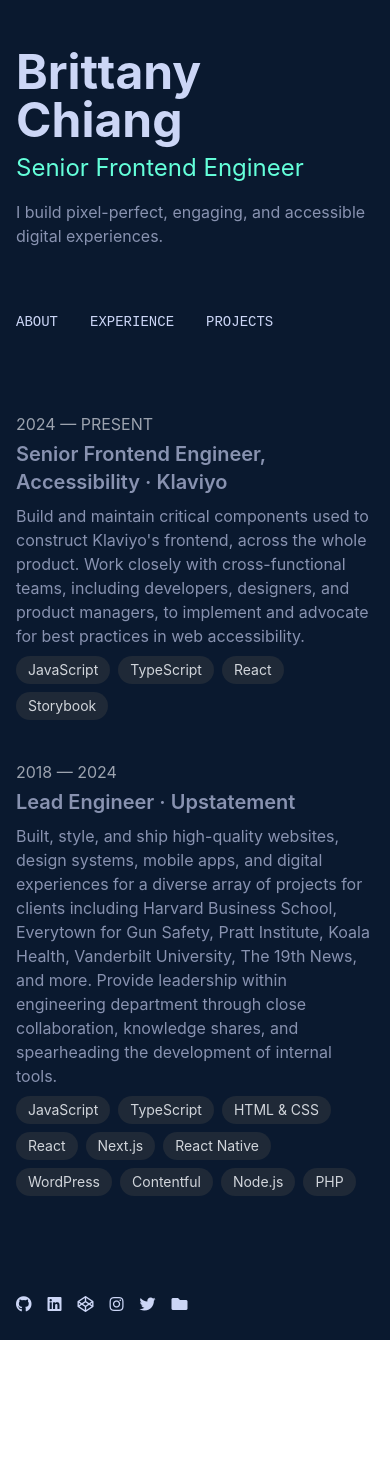
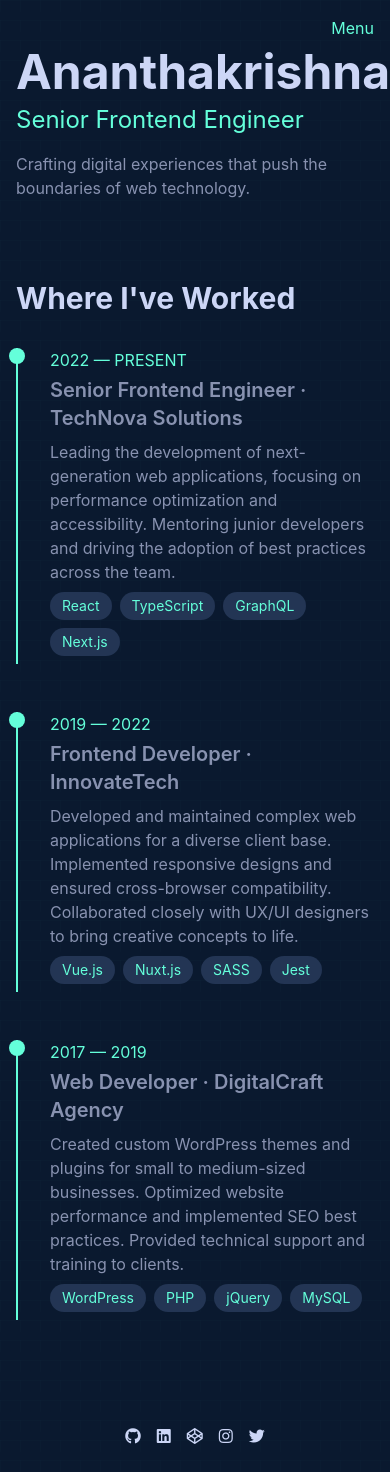
Before and after one commit to Ananthakrishna24/portfolio-v1, a React (Create React App) app: page /experience in a window 390 px wide. Before the commit the page ends 1340 px from the top, so only its background shows below. Built offline with nearby package versions, Linux system fonts and the light colour scheme.

Commit message:
Added framer animations

```diff
--- a/src/App.js
+++ b/src/App.js
@@ -1,14 +1,43 @@
 import React from 'react';
 import { BrowserRouter as Router, Route, Switch } from 'react-router-dom';
+import { motion } from 'framer-motion';
 import Layout from './components/Layout';
 import About from './components/About';
 import Experience from './components/Experience';
 import Projects from './components/Projects';
 
+const BackgroundAnimation = () => (
+  <svg
+    className="absolute inset-0 w-full h-full"
+    xmlns="http://www.w3.org/2000/svg"
+  >
+    <defs>
+      <pattern
+        id="small-grid"
+        width="20"
+        height="20"
+        patternUnits="userSpaceOnUse"
+      >
+        <motion.path
+          d="M 20 0 L 0 0 0 20"
+          fill="none"
+          stroke="rgba(100, 255, 218, 0.05)"
+          strokeWidth="0.5"
+          initial={{ pathLength: 0 }}
+          animate={{ pathLength: 1 }}
+          transition={{ duration: 2, repeat: Infinity, repeatType: 'reverse', ease: 'linear' }}
+        />
+      </pattern>
+    </defs>
+    <rect width="100%" height="100%" fill="url(#small-grid)" />
+  </svg>
+);
 
 function App() {
   return (
     <Router>
+      <div className="relative overflow-hidden">
+        <BackgroundAnimation />
         <Layout>
           <Switch>
             <Route exact path="/" component={About} />
@@ -16,6 +45,7 @@ function App() {
             <Route path="/projects" component={Projects} />
           </Switch>
         </Layout>
+      </div>
     </Router>
   );
 }
--- a/src/components/About.js
+++ b/src/components/About.js
@@ -1,23 +1,47 @@
 import React from 'react';
+import { motion } from 'framer-motion';
 
 const About = () => {
+  const containerVariants = {
+    hidden: { opacity: 0 },
+    visible: {
+      opacity: 1,
+      transition: {
+        staggerChildren: 0.2
+      }
+    }
+  };
+
+  const childVariants = {
+    hidden: { opacity: 0, y: 20 },
+    visible: {
+      opacity: 1,
+      y: 0,
+      transition: {
+        type: "spring",
+        damping: 12,
+        stiffness: 100
+      }
+    }
+  };
+
   return (
-    <div className="space-y-6 text-lg leading-relaxed max-w-2xl">
-      <p>
-        Back in 2012, I decided to try my hand at creating custom Tumblr themes and tumbled head first into the rabbit hole of coding and
-        web development. Fast-forward to today, and I've had the privilege of building software for an <span className="text-green">advertising agency</span>, a <span className="text-green">start-up</span>, a <span className="text-green">huge
-        corporation</span>, and a <span className="text-green">digital product studio</span>.
-      </p>
-      <p>
-        My main focus these days is building accessible user interfaces for our customers at <span className="text-green">Klaviyo</span>. I most enjoy building software in the sweet
-        spot where design and engineering meet — things that look good but are also built well under the hood. In my free time, I've also released
-        an <span className="text-green">online video course</span> that covers everything you need to know to build a web app with the Spotify API.
-      </p>
-      <p>
-        When I'm not at the computer, I'm usually rock climbing, reading, hanging out with my wife and two cats, or running around Hyrule
-        searching for <span className="text-green">Korok seeds</span>.
-      </p>
-    </div>
+    <motion.div
+      className="space-y-6 text-lg leading-relaxed max-w-2xl mx-auto"
+      variants={containerVariants}
+      initial="hidden"
+      animate="visible"
+    >
+      <motion.p variants={childVariants}>
+        Since 2015, I've been on an exhilarating journey through the digital realm, crafting experiences that blend creativity with cutting-edge technology. My path has led me from <motion.span className="text-green" whileHover={{ scale: 1.1 }}>innovative startups</motion.span> to <motion.span className="text-green" whileHover={{ scale: 1.1 }}>Fortune 500 giants</motion.span>, always with a focus on pushing the boundaries of what's possible on the web.
+      </motion.p>
+      <motion.p variants={childVariants}>
+        Currently, I'm channeling my passion into creating intuitive and accessible interfaces at <motion.span className="text-green" whileHover={{ scale: 1.1 }}>TechNova Solutions</motion.span>. I thrive in the sweet spot where design meets functionality, crafting solutions that are not only visually stunning but also robust under the hood. In my spare time, I've developed a <motion.span className="text-green" whileHover={{ scale: 1.1 }}>series of interactive workshops</motion.span> on advanced React techniques and state management strategies.
+      </motion.p>
+      <motion.p variants={childVariants}>
+        Away from the keyboard, you'll find me exploring the great outdoors, experimenting with new cooking recipes, or diving into the latest sci-fi novel. I'm also an avid supporter of open-source projects and regularly contribute to various community-driven initiatives.
+      </motion.p>
+    </motion.div>
   );
 };
 
--- a/src/components/Experience.js
+++ b/src/components/Experience.js
@@ -1,43 +1,80 @@
 import React from 'react';
+import { motion } from 'framer-motion';
 
-const JobEntry = ({ date, title, company, description, technologies }) => (
-  <div className="mb-8">
-    <div className="text-gray-400">{date}</div>
-    <h3 className="text-xl font-semibold mt-1">{title} · {company}</h3>
-    <p className="mt-2">{description}</p>
-    <div className="mt-2 flex flex-wrap">
-      {technologies.map((tech, index) => (
-        <span key={index} className="bg-gray-800 text-gray-300 rounded-full px-3 py-1 text-sm mr-2 mb-2">
+const JobEntry = ({ date, title, company, description, technologies, index }) => (
+  <motion.div
+    className="mb-12 relative pl-8 border-l-2 border-green"
+    initial={{ opacity: 0, x: -50 }}
+    animate={{ opacity: 1, x: 0 }}
+    transition={{ duration: 0.5, delay: index * 0.2 }}
+  >
+    <motion.div
+      className="absolute left-0 w-4 h-4 bg-green rounded-full -ml-[9px]"
+      initial={{ scale: 0 }}
+      animate={{ scale: 1 }}
+      transition={{ type: "spring", stiffness: 300, delay: index * 0.2 + 0.5 }}
+    />
+    <motion.div className="text-green mb-1" whileHover={{ x: 5 }}>{date}</motion.div>
+    <motion.h3 className="text-xl font-semibold mb-2" whileHover={{ x: 5 }}>
+      {title} · {company}
+    </motion.h3>
+    <motion.p className="mb-2" initial={{ opacity: 0 }} animate={{ opacity: 1 }} transition={{ delay: index * 0.2 + 0.3 }}>
+      {description}
+    </motion.p>
+    <div className="flex flex-wrap">
+      {technologies.map((tech, techIndex) => (
+        <motion.span
+          key={techIndex}
+          className="bg-lightest-navy text-green rounded-full px-3 py-1 text-sm mr-2 mb-2"
+          whileHover={{ scale: 1.1 }}
+          initial={{ opacity: 0, y: 20 }}
+          animate={{ opacity: 1, y: 0 }}
+          transition={{ delay: index * 0.2 + 0.5 + techIndex * 0.1 }}
+        >
           {tech}
-        </span>
+        </motion.span>
       ))}
     </div>
-  </div>
+  </motion.div>
 );
 
 const Experience = () => {
   const jobs = [
     {
-      date: "2024 — PRESENT",
-      title: "Senior Frontend Engineer, Accessibility",
-      company: "Klaviyo",
-      description: "Build and maintain critical components used to construct Klaviyo's frontend, across the whole product. Work closely with cross-functional teams, including developers, designers, and product managers, to implement and advocate for best practices in web accessibility.",
-      technologies: ["JavaScript", "TypeScript", "React", "Storybook"]
+      date: "2022 — PRESENT",
+      title: "Senior Frontend Engineer",
+      company: "TechNova Solutions",
+      description: "Leading the development of next-generation web applications, focusing on performance optimization and accessibility. Mentoring junior developers and driving the adoption of best practices across the team.",
+      technologies: ["React", "TypeScript", "GraphQL", "Next.js"]
     },
     {
-      date: "2018 — 2024",
-      title: "Lead Engineer",
-      company: "Upstatement",
-      description: "Built, style, and ship high-quality websites, design systems, mobile apps, and digital experiences for a diverse array of projects for clients including Harvard Business School, Everytown for Gun Safety, Pratt Institute, Koala Health, Vanderbilt University, The 19th News, and more. Provide leadership within engineering department through close collaboration, knowledge shares, and spearheading the development of internal tools.",
-      technologies: ["JavaScript", "TypeScript", "HTML & CSS", "React", "Next.js", "React Native", "WordPress", "Contentful", "Node.js", "PHP"]
+      date: "2019 — 2022",
+      title: "Frontend Developer",
+      company: "InnovateTech",
+      description: "Developed and maintained complex web applications for a diverse client base. Implemented responsive designs and ensured cross-browser compatibility. Collaborated closely with UX/UI designers to bring creative concepts to life.",
+      technologies: ["Vue.js", "Nuxt.js", "SASS", "Jest"]
     },
-    // Add more job entries as needed
+    {
+      date: "2017 — 2019",
+      title: "Web Developer",
+      company: "DigitalCraft Agency",
+      description: "Created custom WordPress themes and plugins for small to medium-sized businesses. Optimized website performance and implemented SEO best practices. Provided technical support and training to clients.",
+      technologies: ["WordPress", "PHP", "jQuery", "MySQL"]
+    }
   ];
 
   return (
-    <div>
+    <div className="max-w-3xl mx-auto">
+      <motion.h2
+        className="text-3xl font-bold mb-8 text-lightest-slate"
+        initial={{ opacity: 0, y: -20 }}
+        animate={{ opacity: 1, y: 0 }}
+        transition={{ duration: 0.5 }}
+      >
+        Where I've Worked
+      </motion.h2>
       {jobs.map((job, index) => (
-        <JobEntry key={index} {...job} />
+        <JobEntry key={index} {...job} index={index} />
       ))}
     </div>
   );
--- a/src/components/Layout.js
+++ b/src/components/Layout.js
@@ -1,47 +1,116 @@
-import React from 'react';
+import React, { useState } from 'react';
 import { Link, useLocation } from 'react-router-dom';
-import { CSSTransition, TransitionGroup } from 'react-transition-group';
+import { motion, AnimatePresence } from 'framer-motion';
 
 const Layout = ({ children }) => {
   const location = useLocation();
+  const [isMenuOpen, setIsMenuOpen] = useState(false);
+
+  const menuVariants = {
+    open: { opacity: 1, x: 0 },
+    closed: { opacity: 0, x: "100%" },
+  };
 
   return (
-    <div className="min-h-screen bg-navy text-slate">
-      <header className="py-12">
+    <div className="min-h-screen bg-navy text-slate overflow-hidden">
+      <motion.header
+        initial={{ y: -100 }}
+        animate={{ y: 0 }}
+        transition={{ type: "spring", stiffness: 100 }}
+        className="py-12 relative z-10"
+      >
         <div className="container mx-auto px-4">
-          <h1 className="text-5xl font-bold text-lightest-slate">Brittany Chiang</h1>
-          <p className="text-2xl mt-2 text-green">Senior Frontend Engineer</p>
-          <p className="mt-4 text-slate max-w-xl">I build pixel-perfect, engaging, and accessible digital experiences.</p>
+          <motion.h1
+            className="text-5xl font-bold text-lightest-slate"
+            initial={{ opacity: 0 }}
+            animate={{ opacity: 1 }}
+            transition={{ delay: 0.2 }}
+          >
+            Ananthakrishna
+          </motion.h1>
+          <motion.p
+            className="text-2xl mt-2 text-green"
+            initial={{ opacity: 0 }}
+            animate={{ opacity: 1 }}
+            transition={{ delay: 0.4 }}
+          >
+            Senior Frontend Engineer
+          </motion.p>
+          <motion.p
+            className="mt-4 text-slate max-w-xl"
+            initial={{ opacity: 0 }}
+            animate={{ opacity: 1 }}
+            transition={{ delay: 0.6 }}
+          >
+            Crafting digital experiences that push the boundaries of web technology.
+          </motion.p>
         </div>
-      </header>
-      <nav className="py-4 mb-8 font-mono text-sm">
+      </motion.header>
+
+      <motion.button
+        className="fixed top-4 right-4 z-50 text-green"
+        onClick={() => setIsMenuOpen(!isMenuOpen)}
+        whileHover={{ scale: 1.1 }}
+        whileTap={{ scale: 0.9 }}
+      >
+        {isMenuOpen ? "Close" : "Menu"}
+      </motion.button>
+
+      <motion.nav
+        className="fixed top-0 right-0 bottom-0 w-64 bg-light-navy p-8 z-40"
+        variants={menuVariants}
+        initial="closed"
+        animate={isMenuOpen ? "open" : "closed"}
+      >
+        <ul className="space-y-6 font-mono text-sm">
+          <motion.li whileHover={{ scale: 1.1 }} whileTap={{ scale: 0.9 }}>
+            <Link to="/" className="text-lightest-slate hover:text-green transition duration-300" onClick={() => setIsMenuOpen(false)}>ABOUT</Link>
+          </motion.li>
+          <motion.li whileHover={{ scale: 1.1 }} whileTap={{ scale: 0.9 }}>
+            <Link to="/experience" className="text-lightest-slate hover:text-green transition duration-300" onClick={() => setIsMenuOpen(false)}>EXPERIENCE</Link>
+          </motion.li>
+          <motion.li whileHover={{ scale: 1.1 }} whileTap={{ scale: 0.9 }}>
+            <Link to="/projects" className="text-lightest-slate hover:text-green transition duration-300" onClick={() => setIsMenuOpen(false)}>PROJECTS</Link>
+          </motion.li>
+        </ul>
+      </motion.nav>
+
+      <main className="container mx-auto px-4 py-8 relative z-10">
+        <AnimatePresence mode="wait">
+          <motion.div
+            key={location.pathname}
+            initial={{ opacity: 0, y: 20 }}
+            animate={{ opacity: 1, y: 0 }}
+            exit={{ opacity: 0, y: -20 }}
+            transition={{ duration: 0.3 }}
+          >
+            {children}
+          </motion.div>
+        </AnimatePresence>
+      </main>
+
+      <motion.footer
+        initial={{ opacity: 0 }}
+        animate={{ opacity: 1 }}
+        transition={{ delay: 1 }}
+        className="py-6 relative z-10"
+      >
         <div className="container mx-auto px-4">
-          <ul className="flex space-x-8">
-            <li><Link to="/" className="text-lightest-slate hover:text-green transition duration-300">ABOUT</Link></li>
-            <li><Link to="/experience" className="text-lightest-slate hover:text-green transition duration-300">EXPERIENCE</Link></li>
-            <li><Link to="/projects" className="text-lightest-slate hover:text-green transition duration-300">PROJECTS</Link></li>
-          </ul>
-        </div>
-      </nav>
-      <main className="container mx-auto px-4 py-8">
-        <TransitionGroup>
-          <CSSTransition key={location.pathname} classNames="fade" timeout={300}>
-            {children}
-          </CSSTransition>
-        </TransitionGroup>
-      </main>
-      <footer className="py-6">
-        <div className="container mx-auto px-4">
-          <div className="flex space-x-4">
-            <a href="#" className="text-lightest-slate hover:text-green transition duration-300"><i className="fab fa-github"></i></a>
-            <a href="#" className="text-lightest-slate hover:text-green transition duration-300"><i className="fab fa-linkedin"></i></a>
-            <a href="#" className="text-lightest-slate hover:text-green transition duration-300"><i className="fab fa-codepen"></i></a>
-            <a href="#" className="text-lightest-slate hover:text-green transition duration-300"><i className="fab fa-instagram"></i></a>
-            <a href="#" className="text-lightest-slate hover:text-green transition duration-300"><i className="fab fa-twitter"></i></a>
-            <a href="#" className="text-lightest-slate hover:text-green transition duration-300"><i className="fas fa-folder"></i></a>
+          <div className="flex space-x-4 justify-center">
+            {['github', 'linkedin', 'codepen', 'instagram', 'twitter'].map((social) => (
+              <motion.a
+                key={social}
+                href="#"
+                className="text-lightest-slate hover:text-green transition duration-300"
+                whileHover={{ scale: 1.2, rotate: 5 }}
+                whileTap={{ scale: 0.9 }}
+              >
+                <i className={`fab fa-${social}`}></i>
+              </motion.a>
+            ))}
           </div>
         </div>
-      </footer>
+      </motion.footer>
     </div>
   );
 };
--- a/src/components/Projects.js
+++ b/src/components/Projects.js
@@ -1,61 +1,130 @@
 import React from 'react';
+import { motion } from 'framer-motion';
 
-const ProjectCard = ({ title, description, image, link, technologies }) => (
-  <div className="bg-gray-800 rounded-lg overflow-hidden shadow-lg mb-6">
-    <img src={image} alt={title} className="w-full h-48 object-cover" />
+const ProjectCard = ({ title, description, image, link, technologies, index }) => (
+  <motion.div
+    className="bg-light-navy rounded-lg overflow-hidden shadow-lg"
+    initial={{ opacity: 0, y: 50 }}
+    animate={{ opacity: 1, y: 0 }}
+    transition={{ duration: 0.5, delay: index * 0.1 }}
+    whileHover={{ y: -10 }}
+  >
+    <motion.img
+      src={image}
+      alt={title}
+      className="w-full h-48 object-cover"
+      whileHover={{ scale: 1.1 }}
+      transition={{ duration: 0.3 }}
+    />
     <div className="p-6">
-      <h3 className="text-xl font-semibold mb-2">
-        <a href={link} className="text-blue-400 hover:underline">{title}</a>
-      </h3>
-      <p className="text-gray-300 mb-4">{description}</p>
+      <motion.h3
+        className="text-xl font-semibold mb-2"
+        initial={{ opacity: 0 }}
+        animate={{ opacity: 1 }}
+        transition={{ delay: index * 0.1 + 0.3 }}
+      >
+        <a href={link} className="text-green hover:underline">{title}</a>
+      </motion.h3>
+      <motion.p
+        className="text-slate mb-4"
+        initial={{ opacity: 0 }}
+        animate={{ opacity: 1 }}
+        transition={{ delay: index * 0.1 + 0.4 }}
+      >
+        {description}
+      </motion.p>
       <div className="flex flex-wrap">
-        {technologies.map((tech, index) => (
-          <span key={index} className="bg-gray-700 text-gray-300 rounded-full px-3 py-1 text-sm mr-2 mb-2">
+        {technologies.map((tech, techIndex) => (
+          <motion.span
+            key={techIndex}
+            className="bg-navy text-green rounded-full px-3 py-1 text-sm mr-2 mb-2"
+            initial={{ opacity: 0, scale: 0 }}
+            animate={{ opacity: 1, scale: 1 }}
+            transition={{ delay: index * 0.1 + 0.5 + techIndex * 0.1 }}
+            whileHover={{ scale: 1.1 }}
+          >
             {tech}
-          </span>
+          </motion.span>
         ))}
       </div>
     </div>
-  </div>
+  </motion.div>
 );
 
 const Projects = () => {
   const projects = [
     {
-      title: "Build a Spotify Connected App",
-      description: "Video course that teaches how to build a web app with the Spotify Web API. Topics covered include the principles of REST APIs, user auth flows, Node, Express, React, Styled Components, and more.",
+      title: "AI-Powered Task Manager",
+      description: "A smart task management application that uses machine learning to prioritize and categorize tasks based on user behavior and preferences.",
       image: "/api/placeholder/800/400",
       link: "#",
-      technologies: ["React", "Express", "Spotify API", "Heroku"]
+      technologies: ["React", "Node.js", "TensorFlow.js", "MongoDB"]
     },
     {
-      title: "Spotify Profile",
-      description: "Web app for visualizing personalized Spotify data. View your top artists, top tracks, recently played tracks, and detailed audio information about each track. Create and save new playlists of recommended tracks based on your existing playlists and more.",
+      title: "Virtual Reality Art Gallery",
+      description: "An immersive VR experience showcasing digital art in a virtual gallery space, allowing users to interact with and purchase artwork.",
       image: "/api/placeholder/800/400",
       link: "#",
-      technologies: ["React", "Express", "Spotify API", "Heroku"]
+      technologies: ["Three.js", "WebVR", "React", "WebGL"]
     },
     {
-      title: "Halcyon Theme",
-      description: "Minimal dark blue theme for VS Code, Sublime Text, Atom, iTerm, and more.",
+      title: "Blockchain-based Supply Chain",
+      description: "A decentralized application for tracking product supply chains, ensuring transparency and authenticity from manufacturer to consumer.",
       image: "/api/placeholder/800/400",
       link: "#",
-      technologies: ["VS Code", "Sublime Text", "Atom"]
+      technologies: ["Ethereum", "Solidity", "Web3.js", "React"]
     },
     {
-      title: "brittanychiang.com (v4)",
-      description: "An old portfolio site built with Gatsby and hosted on Netlify.",
+      title: "Eco-Friendly Smart Home System",
+      description: "An IoT solution for managing home energy consumption, integrating with renewable energy sources and providing real-time analytics.",
       image: "/api/placeholder/800/400",
       link: "#",
-      technologies: ["Gatsby", "Styled Components", "Netlify"]
+      technologies: ["React Native", "Node.js", "MQTT", "InfluxDB"]
+    },
+    {
+      title: "AI Language Learning Assistant",
+      description: "A mobile app that uses natural language processing to provide personalized language learning experiences, including real-time pronunciation feedback.",
+      image: "/api/placeholder/800/400",
+      link: "#",
+      technologies: ["Flutter", "Python", "TensorFlow", "Google Cloud Speech-to-Text"]
+    },
+    {
+      title: "Augmented Reality City Guide",
+      description: "A mobile application that overlays historical information, reviews, and navigation data onto real-world views of city landmarks and businesses.",
+      image: "/api/placeholder/800/400",
+      link: "#",
+      technologies: ["ARKit", "Swift", "CoreML", "Firebase"]
     }
   ];
 
   return (
-    <div className="grid grid-cols-1 md:grid-cols-2 gap-6">
-      {projects.map((project, index) => (
-        <ProjectCard key={index} {...project} />
-      ))}
+    <div className="max-w-6xl mx-auto">
+      <motion.h2
+        className="text-3xl font-bold mb-8 text-lightest-slate"
+        initial={{ opacity: 0, y: -20 }}
+        animate={{ opacity: 1, y: 0 }}
+        transition={{ duration: 0.5 }}
+      >
+        Featured Projects
+      </motion.h2>
+      <motion.div
+        className="grid grid-cols-1 md:grid-cols-2 lg:grid-cols-3 gap-6"
+        initial="hidden"
+        animate="visible"
+        variants={{
+          hidden: { opacity: 0 },
+          visible: {
+            opacity: 1,
+            transition: {
+              staggerChildren: 0.1
+            }
+          }
+        }}
+      >
+        {projects.map((project, index) => (
+          <ProjectCard key={index} {...project} index={index} />
+        ))}
+      </motion.div>
     </div>
   );
 };
```
Lines whose indentation alone changed are shown as unchanged.
